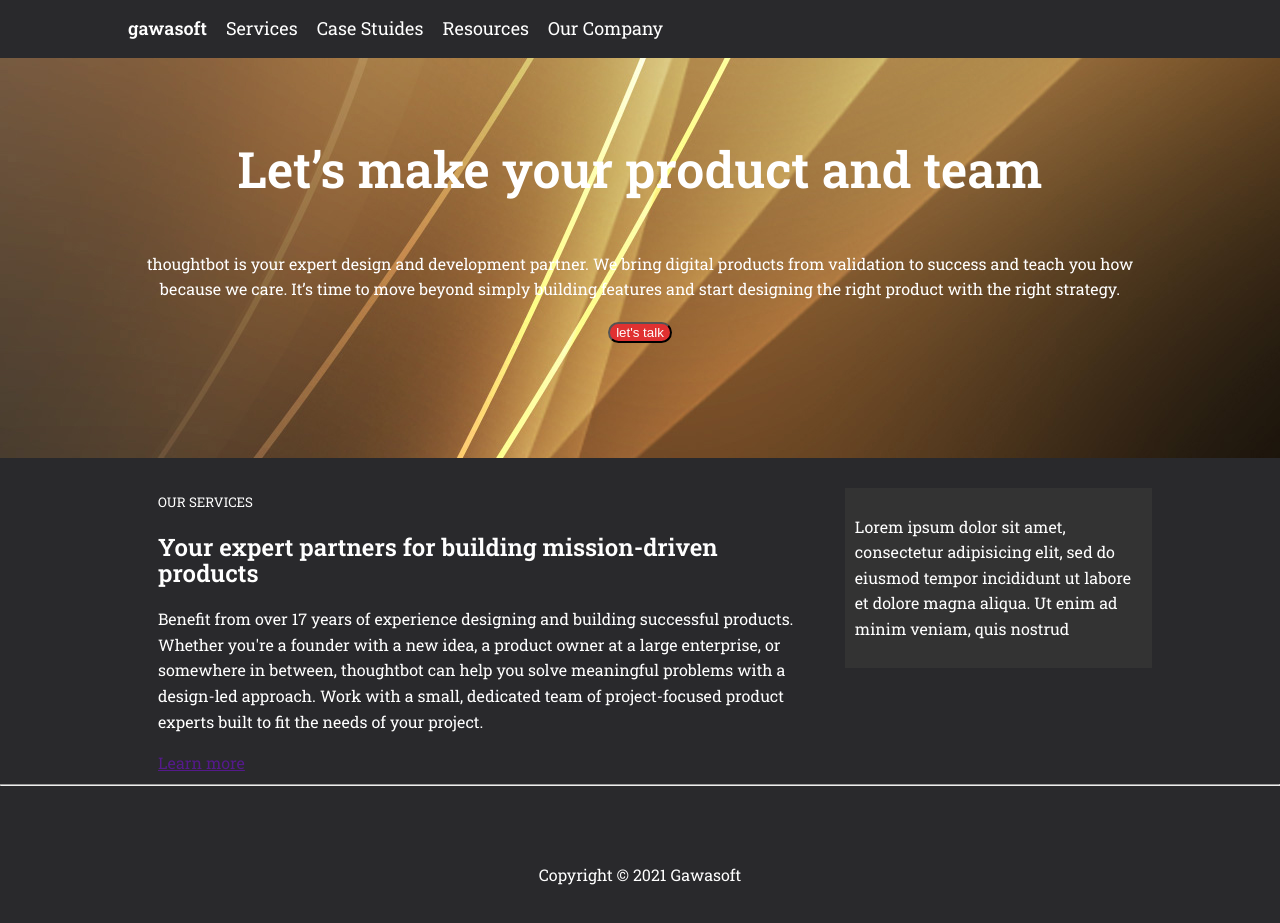
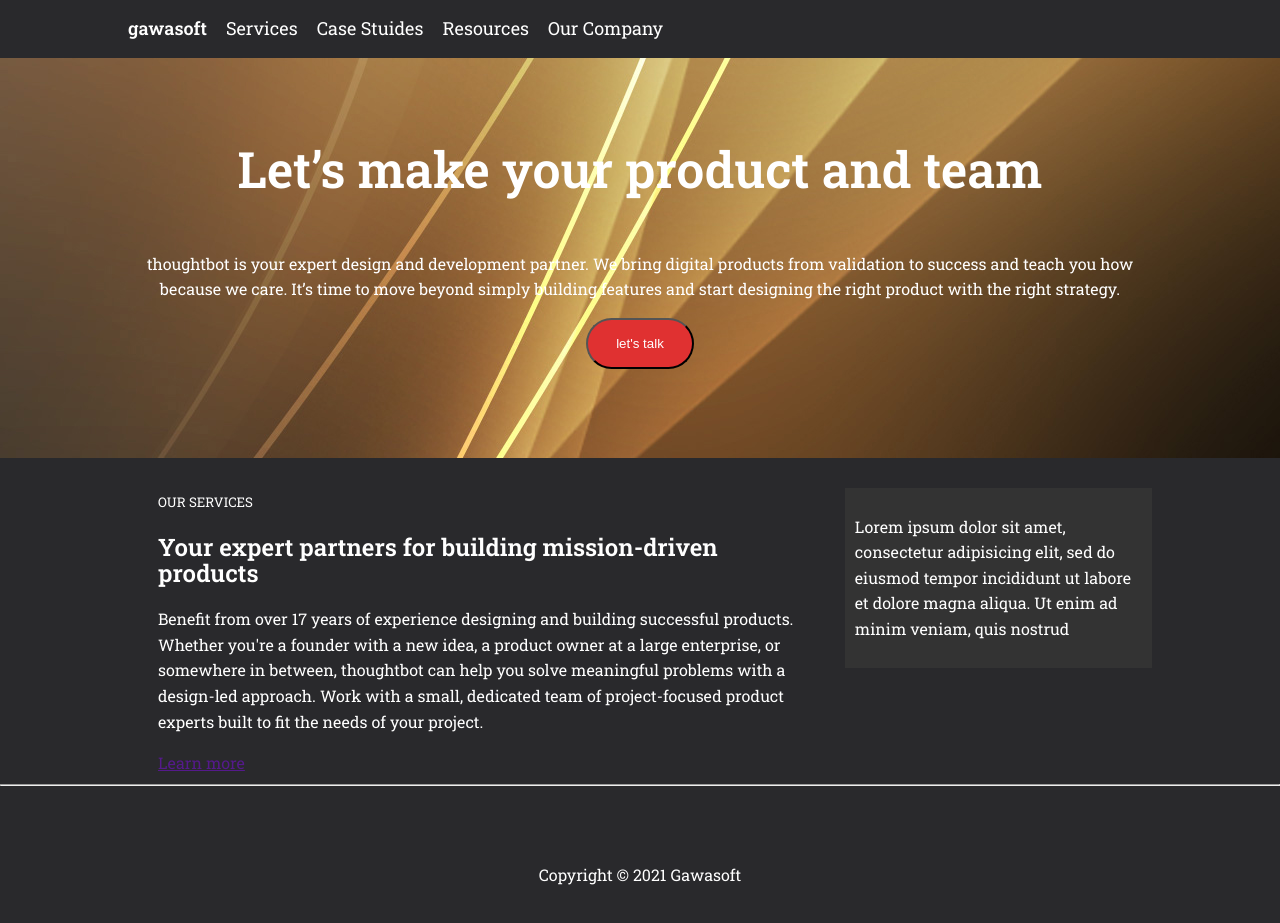
Before and after one commit to deven9229/gawasoft, a Jekyll site: the page built from index.html, in a window 1280 px wide. Built offline with Jekyll 4.4.1, drawn with Linux system fonts in a browser that asks for light colours.

Commit message:
changed button

```diff
--- a/assets/css/main.scss
+++ b/assets/css/main.scss
@@ -47,6 +47,8 @@ body{
 	background-color: $clr-orange;
 	border-radius: 100rem;
 	color: $clr-white;
+	cursor: pointer;
+  padding: 1rem 1.75rem;
 }
 /* showcase */
 #showcase{
```
